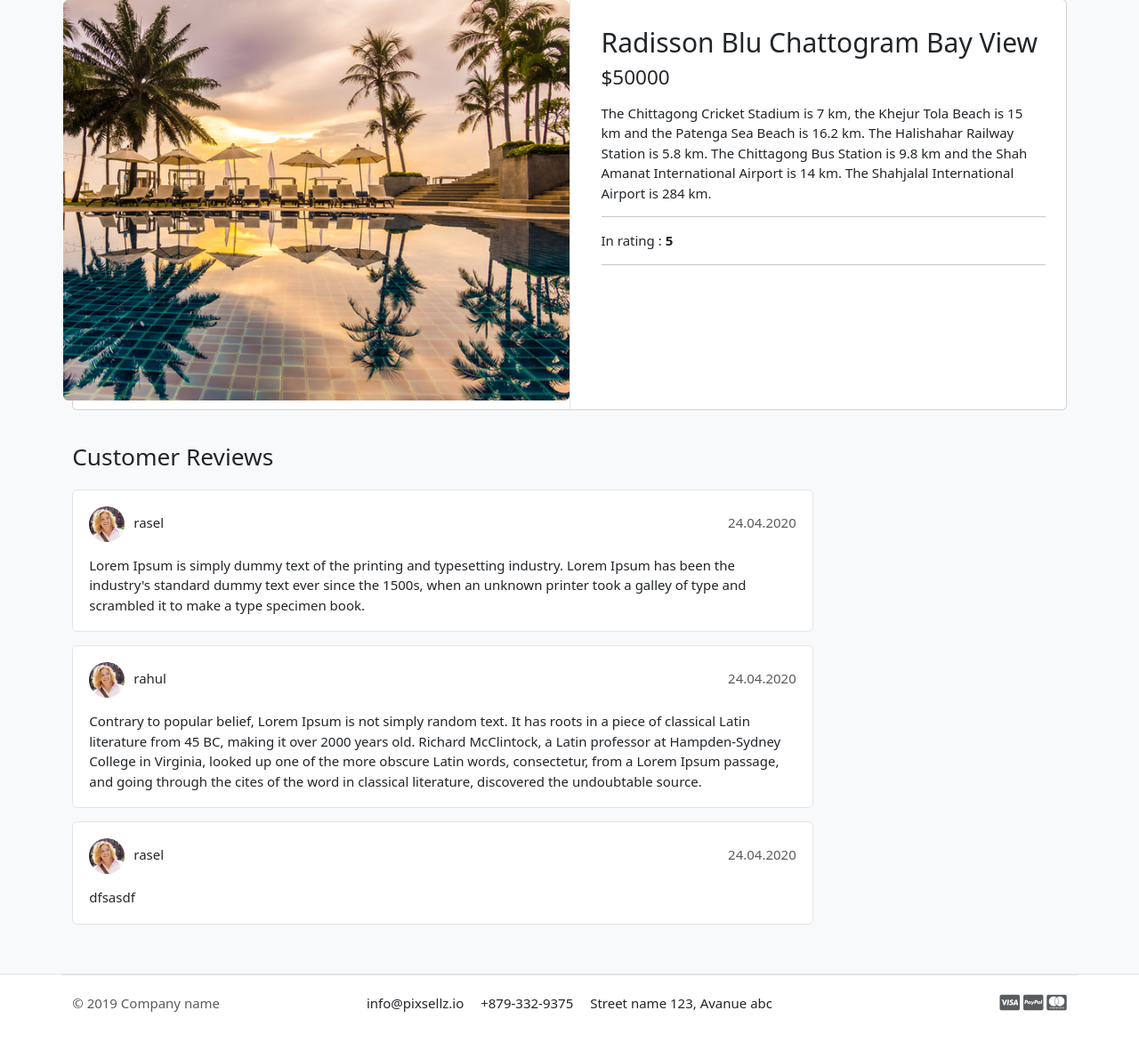
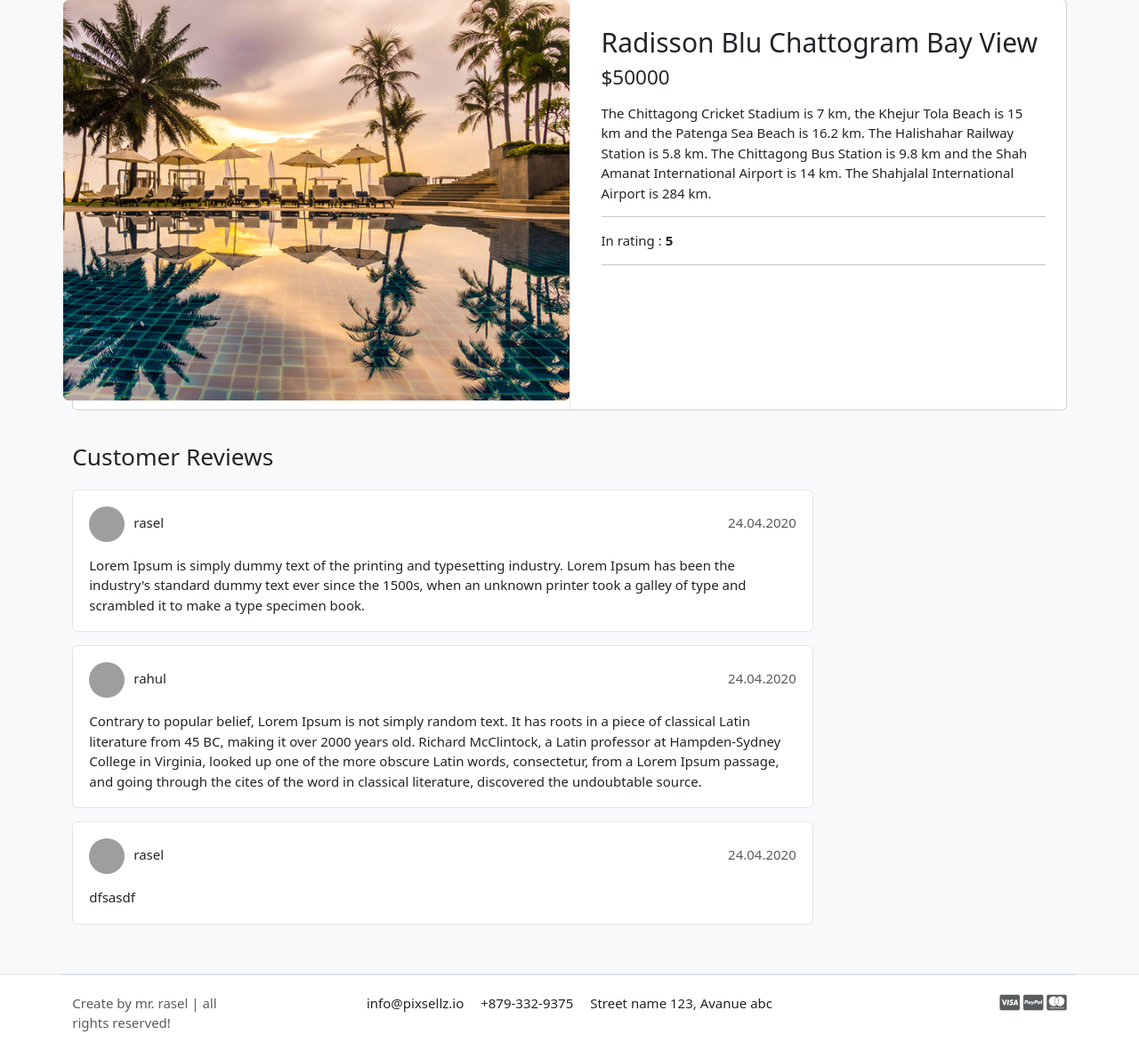
Before and after one commit to rasel-chowdhury1/Hotel_Booking_System, a Django app: page /hotel/6 in a window 1280 px wide. Shown: the part 150-1331 px from the top of the page at 89% size. Before the commit the page ends 1287 px from the top, so only its background shows below. Run offline with Django 4.2, Linux system fonts and the light colour scheme; data comes from the database, SQL or seed files in the repository; some libraries are stand-ins or nearby versions; some web fonts are replaced; grey boxes are pictures that could not be loaded.

Commit message:
all dond

```diff
--- a/store/templates/hotel/hotel_details.html
+++ b/store/templates/hotel/hotel_details.html
@@ -8,7 +8,7 @@
         <aside class="col-md-6">
           <article class="gallery-wrap">
             <div class="img-big-wrap">
-              <a href="#"><img src="{{hotel.image.url}}" /></a>
+              <a href="#"><img src="{{hotel.image.url}}" alt="hotel_image"/></a>
             </div>
             <!-- img-big-wrap.// -->
           </article>
@@ -57,7 +57,8 @@
         <article class="box mb-3">
           <div class="icontext w-100">
             <img
-              src="./images/avatars/avatar1.jpg"
+              src="https://img.freepik.com/premium-vector/man-avatar-profile-picture-vector-illustration_268834-538.jpg"
+              alt="review_image"
               class="img-xs icon rounded-circle"
             />
             <div class="text">
--- a/templates/base.html
+++ b/templates/base.html
@@ -164,7 +164,8 @@
       <div class="container">
         <section class="footer-bottom border-top row">
           <div class="col-md-2">
-            <p class="text-muted">&copy 2019 Company name</p>
+            <p class="text-muted">Create by mr. rasel | all rights
+              reserved!</p>
           </div>
           <div class="col-md-8 text-md-center">
             <span class="px-2">info@pixsellz.io</span>
```
